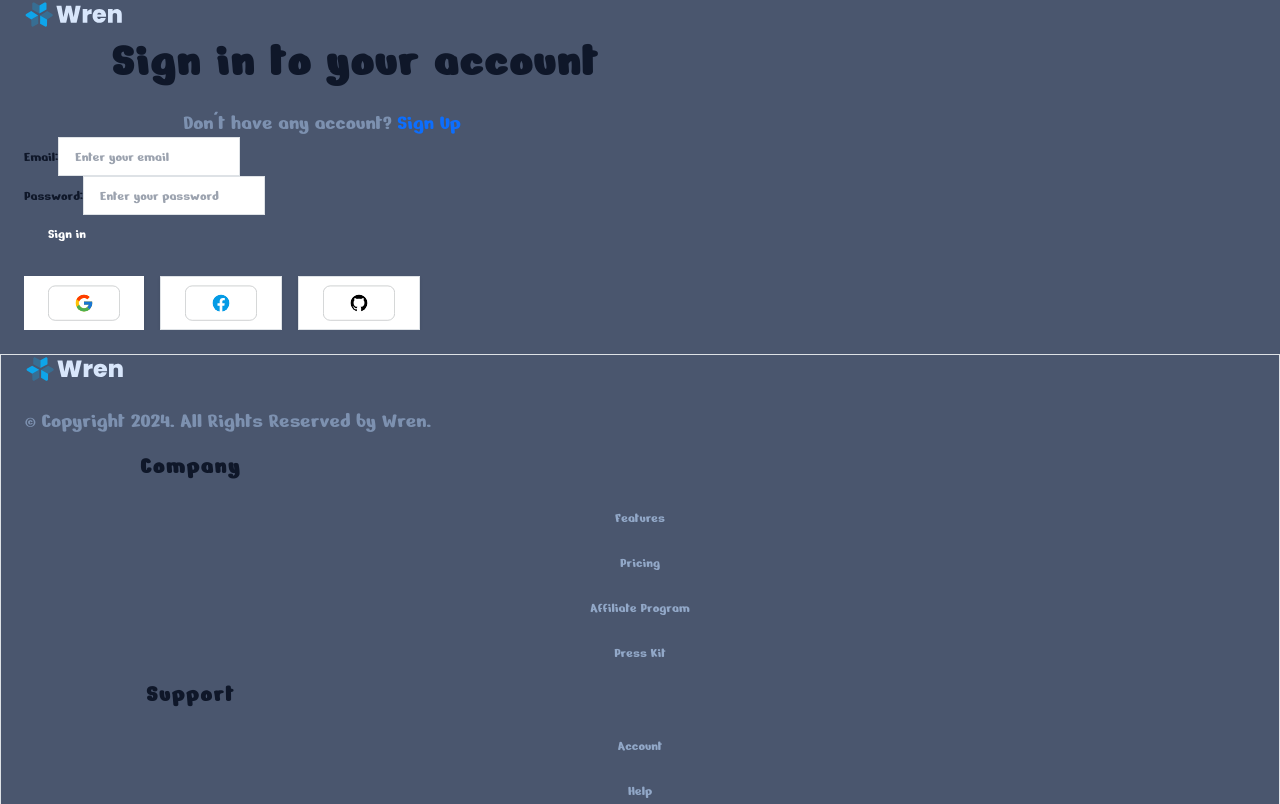
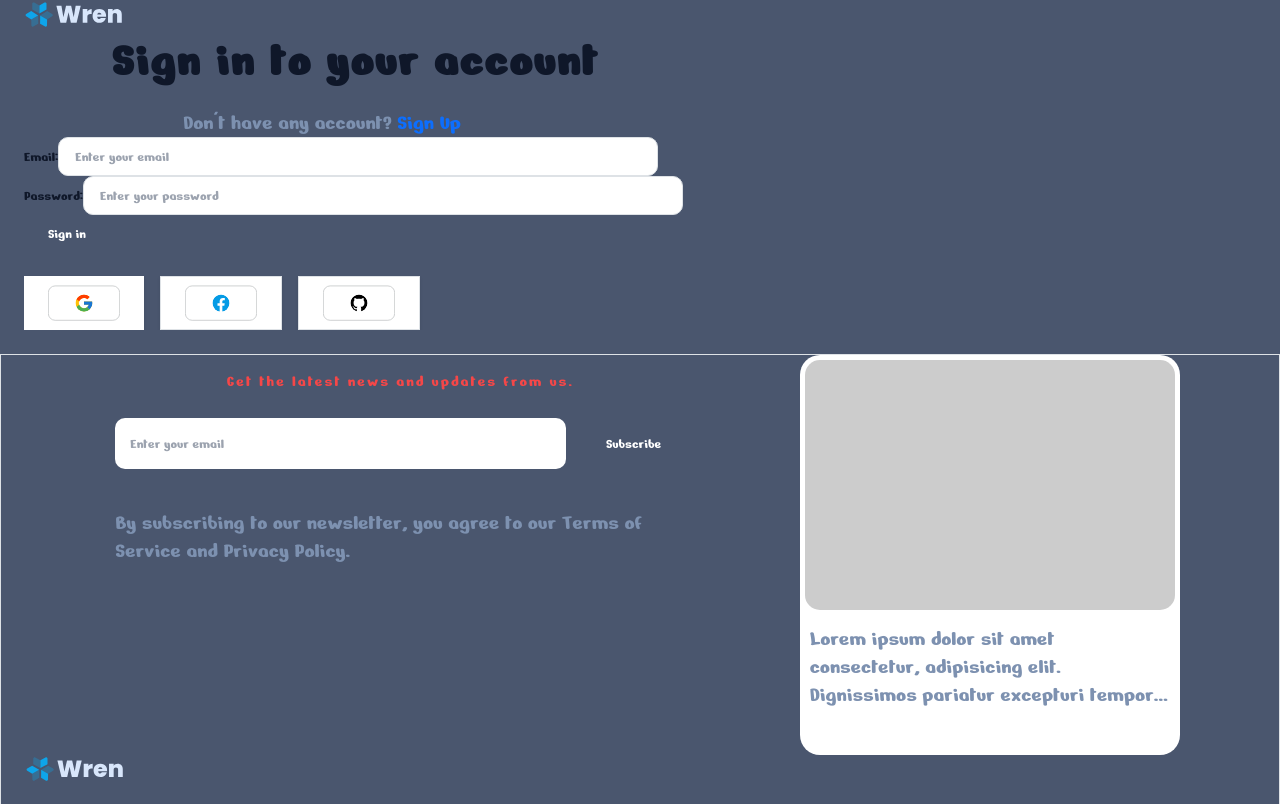
Before and after one commit to Soumadip07/BlogApp, a React (Vite) app: page /login in a window 1280 px wide. Shown: the part 636-1440 px from the top of the page. Built offline with nearby package versions, Linux system fonts and the light colour scheme; no server answers.

Commit message:
changes in UI

```diff
--- a/src/components/FeaturedPost.jsx
+++ b/src/components/FeaturedPost.jsx
@@ -6,7 +6,7 @@ function FeaturedPost({ post }) {
     return (
         <div className="relative flex justify-center w-full mt-10 feature-box">
             <div className="z-10 flex flex-col transition-all duration-500 ease-in-out transform bg-white shadow-lg rounded-xl hover:scale-105 hover:shadow-2xl md:flex-row">
-                <div className="w-full md:w-1/2">
+                <div className="feature-image">
                     <img
                         src={post?.featuredImage ? appwriteService.getFilePreview(post?.featuredImage) : cardPlaceholder}
                         alt="Featured Post"
@@ -15,10 +15,12 @@ function FeaturedPost({ post }) {
                 </div>
                 <div className="flex flex-col justify-between w-full px-5 py-5 md:w-1/2">
                     <div>
-                        <p className="mb-2 text-xs font-bold text-blue-500 uppercase">{post?.category}</p>
-                        <h3 className="mb-3 text-2xl font-bold">{post?.title}</h3>
+                        <p className="mb-2 text-xs font-bold text-blue-500 uppercase">Featured</p>
+                        <h3 className="mb-3 text-2xl font-bold">Cheap Airline tickest Great Way to Save</h3>
                         <p className="mb-4 text-sm text-gray-600"
-                            dangerouslySetInnerHTML={{ __html: post?.content }}>
+                        // dangerouslySetInnerHTML={{ __html: post?.content }}
+                        >
+                            In this digital generation where information can be easily obtained within seconds, business cards
                         </p>
                     </div>
                     <div className="flex items-center justify-between text-xs text-gray-500">
--- a/src/components/Footer/Footer.jsx
+++ b/src/components/Footer/Footer.jsx
@@ -1,10 +1,15 @@
 import React from 'react'
 import { Link } from 'react-router-dom'
 import Logo from '../Logo'
+import NewsLetter from './NewsLetter'
+import { useSelector } from 'react-redux';
 
 function Footer() {
+    const { posts, status } = useSelector((state) => state.posts || []);
+
     return (
         <section className="relative py-10 overflow-hidden border border-t-2 bg-light-primary border-t-black">
+            <NewsLetter posts={posts?.documents.slice(15, 16)} />
             <div className="relative z-10 px-4 mx-auto max-w-7xl">
                 <div className="flex flex-wrap -m-6">
                     <div className="w-full p-6 md:w-1/2 lg:w-5/12">
--- /dev/null
+++ b/src/components/Footer/NewsLetter.jsx
@@ -0,0 +1,40 @@
+import React from 'react'
+import cardPlaceholder from '../../assets/centralpush.png';
+import appwriteService from '../../appwrite/conifg'
+function NewsLetter(props) {
+    const { posts } = props;
+
+    return (
+
+        <div className='pb-12 d-flex justify-content-evenly'>
+            <div className="gap-3 footer-left d-flex flex-column">
+                <h4>Get the latest news and updates from us.</h4>
+                <form className='gap-3 mb-4 d-flex'>
+                    <input type="email" placeholder='Enter your email' />
+                    <button type='submit' className='px-4 py-2 text-white bg-blue-600 rounded-lg '>Subscribe</button>
+                </form>
+                <p>By subscribing to our newsletter, you agree to our <a href="#">Terms of Service</a> and <a href="#">Privacy Policy</a>.</p>
+            </div>
+            <div className="footer-right">
+                <div className="footer-card">
+                    <img
+                        src={posts?.[0]?.featuredImage ? appwriteService.getFilePreview(posts?.[0]?.featuredImage) : cardPlaceholder}
+                        alt=''
+                        className='footer-card-img' />
+                    <div className="footer-card-body">
+                        <h5 className='footer-card-title'>{posts?.[0]?.title}</h5>
+                        <p className='d-flex justify-content-end text-dark'>{posts?.[0]?.category}</p>
+                        <p className=' footer-card-info'
+                        // dangerouslySetInnerHTML={{ __html: posts?.[0]?.content }}
+                        >
+                            Lorem ipsum dolor sit amet consectetur, adipisicing elit. Dignissimos pariatur excepturi tempora veritatis, similique suscipit laudantium! Aliquam ad quae maiores aperiam dolorem debitis corrupti eius, voluptates, repellendus doloremque quos mollitia officia atque quia rem quam. Suscipit temporibus odit rerum vitae soluta sed, eveniet ipsam sunt, in, earum perspiciatis. Nam, inventore!
+                        </p>
+                    </div>
+                </div>
+
+            </div>
+        </div>
+    )
+}
+
+export default NewsLetter
--- a/src/components/Hero.jsx
+++ b/src/components/Hero.jsx
@@ -7,6 +7,7 @@ import Popular from './Popular';
 import AllArticles from './AllArticles';
 import { useSelector } from 'react-redux';
 import FeatureSlider from './FeaturesSlider';
+import NewsLetter from './Footer/NewsLetter';
 function Hero() {
     const waveColor = localStorage.getItem("themeMode") === "dark" ? '#223044' : '#ffffff';
     // console.log(waveColor, "===", localStorage.getItem("themeMode"))
--- a/src/index.css
+++ b/src/index.css
@@ -462,12 +462,28 @@ h4 {
     position: relative;
 }
 
+.footer-card {
+    height: 400px;
+    width: 380px;
+    border-radius: 20px;
+    background-color: #fff;
+    /* border: 8px solid #fff; */
+}
+
 .card-img {
     width: 100%;
     height: 100%;
     object-fit: cover;
     border-radius: 15px;
 
+}
+
+.footer-card-img {
+    width: 100%;
+    height: 65%;
+    object-fit: cover;
+    padding: 5px;
+    border-radius: 20px;
 }
 
 .card-body {
@@ -485,6 +501,23 @@ h4 {
     flex-direction: column;
     justify-content: center;
     transition: 2s;
+}
+
+.footer-card-body {
+    width: 100%;
+    background: #fff;
+    border-radius: 5px;
+    padding: 10px;
+}
+
+.footer-card-info {
+    display: -webkit-box;
+    -webkit-line-clamp: 3;
+    -webkit-box-orient: vertical;
+    overflow: hidden;
+    text-overflow: ellipsis;
+    white-space: normal;
+    max-width: 40ch;
 }
 
 .card:hover .card-body {
@@ -576,8 +609,13 @@ h4 {
 }
 
 .featured-box {
-    height: 380px;
-    width: 1140px;
+    max-height: 350px;
+    max-width: 500px;
+}
+
+.feature-image {
+    height: 100%;
+    width: 50%;
 }
 
 .recipe-container {
@@ -786,3 +824,10 @@ h4 {
         width: 80%;
     }
 }
+
+.footer-left,
+input {
+    padding: 15px;
+    border-radius: 10px;
+    width: 600px;
+}
```
Also changed, not shown: src/components/AllArticles.jsx (+40 -35 lines), src/components/container/FullContainer.jsx (added, +8 -0 lines), src/assets/Wave2.svg (added).
